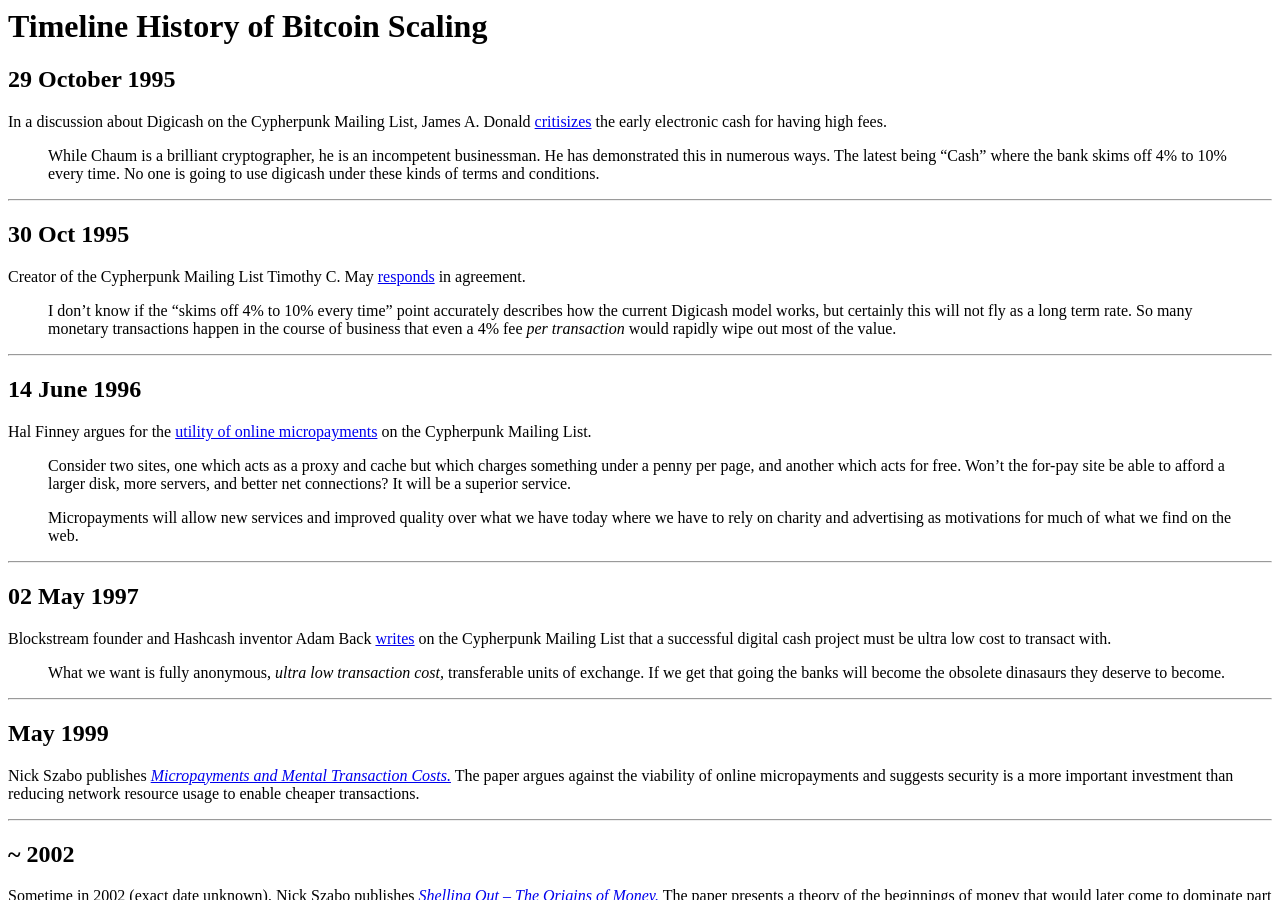
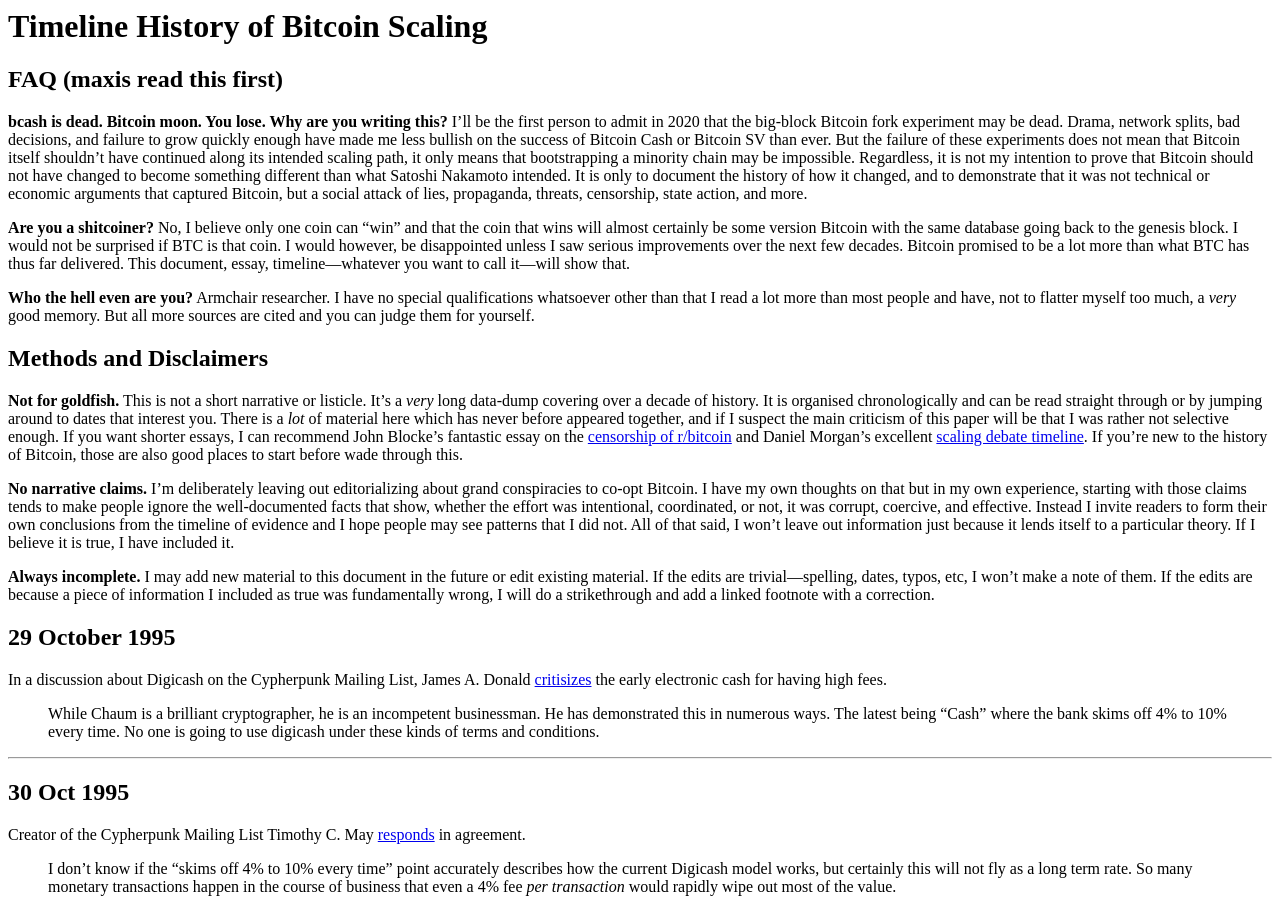
Before and after one commit to derykmakgill/website, a Jekyll site: the page built from testbtc.md, in a window 1280 px wide and 900 px high. Built offline with Jekyll 4.4.1, drawn with Linux system fonts in a browser that asks for light colours; a script that is not in the unit is left out.

Commit message:
Update testbtc.md

```diff
--- a/testbtc.md
+++ b/testbtc.md
@@ -2,6 +2,22 @@
 layout: page
 title: Timeline History of Bitcoin Scaling
 ---
+
+## FAQ (maxis read this first)
+
+**bcash is dead. Bitcoin moon. You lose. Why are you writing this?** I'll be the first person to admit in 2020 that the big-block Bitcoin fork experiment may be dead. Drama, network splits, bad decisions, and failure to grow quickly enough have made me less bullish on the success of Bitcoin Cash or Bitcoin SV than ever. But the failure of these experiments does not mean that Bitcoin itself shouldn't have continued along its intended scaling path, it only means that bootstrapping a minority chain may be impossible. Regardless, it is not my intention to prove that Bitcoin should not have changed to become something different than what Satoshi Nakamoto intended. It is only to document the history of how it changed, and to demonstrate that it was not technical or economic arguments that captured Bitcoin, but a social attack of lies, propaganda, threats, censorship, state action, and more.
+
+**Are you a shitcoiner?** No, I believe only one coin can "win" and that the coin that wins will almost certainly be some version Bitcoin with the same database going back to the genesis block. I would not be surprised if BTC is that coin. I would however, be disappointed unless I saw serious improvements over the next few decades. Bitcoin promised to be a lot more than what BTC has thus far delivered. This document, essay, timeline—whatever you want to call it—will show that.
+
+**Who the hell even are you?** Armchair researcher. I have no special qualifications whatsoever other than that I read a lot more than most people and have, not to flatter myself too much, a *very* good memory. But all more sources are cited and you can judge them for yourself.
+
+## Methods and Disclaimers
+
+**Not for goldfish.** This is not a short narrative or listicle. It's a *very* long data-dump covering over a decade of history. It is organised chronologically and can be read straight through or by jumping around to dates that interest you. There is a *lot* of material here which has never before appeared together, and if I suspect the main criticism of this paper will be that I was rather not selective enough. If you want shorter essays, I can recommend John Blocke's fantastic essay on the [censorship of r/bitcoin](https://medium.com/@johnblocke/a-brief-and-incomplete-history-of-censorship-in-r-bitcoin-c85a290fe43) and Daniel Morgan's excellent [scaling debate timeline](https://hackernoon.com/the-great-bitcoin-scaling-debate-a-timeline-6108081dbada). If you're new to the history of Bitcoin, those are also good places to start before wade through this.
+
+**No narrative claims.** I'm deliberately leaving out editorializing about grand conspiracies to co-opt Bitcoin. I have my own thoughts on that but in my own experience, starting with those claims tends to make people ignore the well-documented facts that show, whether the effort was intentional, coordinated, or not, it was corrupt, coercive, and effective. Instead I invite readers to form their own conclusions from the timeline of evidence and I hope people may see patterns that I did not. All of that said, I won't leave out information just because it lends itself to a particular theory. If I believe it is true, I have included it.
+
+**Always incomplete.** I may add new material to this document in the future or edit existing material. If the edits are trivial—spelling, dates, typos, etc, I won't make a note of them. If the edits are because a piece of information I included as true was fundamentally wrong, I will do a strikethrough and add a linked footnote with a correction.
 
 ## 29 October 1995
 
```
